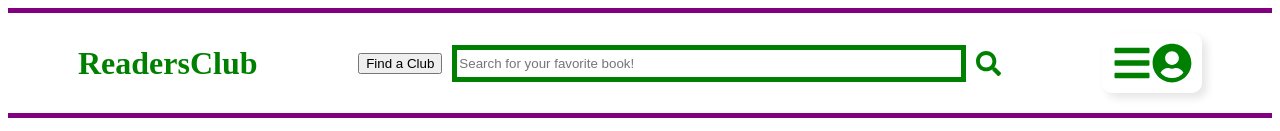
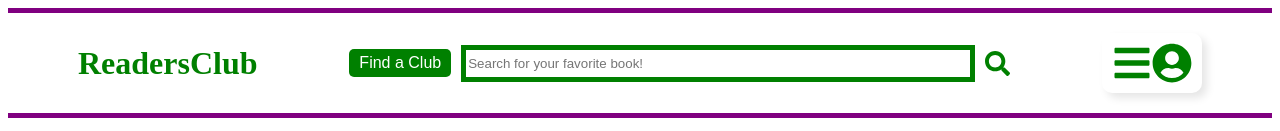
Before and after one commit to PatAll1305/ReadersClub, a React (Vite) app in the folder react-vite/: page / in a window 1280 px wide. Shown: the top 131 px of the page. Built offline with nearby package versions, Linux system fonts and the light colour scheme; no server answers.

Commit message:
Styling for button + build

```diff
--- a/react-vite/src/components/Navigation/Navigation.css
+++ b/react-vite/src/components/Navigation/Navigation.css
@@ -114,3 +114,17 @@
 .search-bar:hover {
   border: 5px solid red;
 }
+
+.clubs-button {
+  background-color: green;
+  color: white;
+  padding: 5px 10px;
+  font-size: 16px;
+  border: none;
+  border-radius: 5px;
+  cursor: pointer;
+}
+
+.clubs-button:hover {
+  background-color: red;
+}
```
Also changed, not shown: 4 other files (tests, documents, lock files or other folders).
